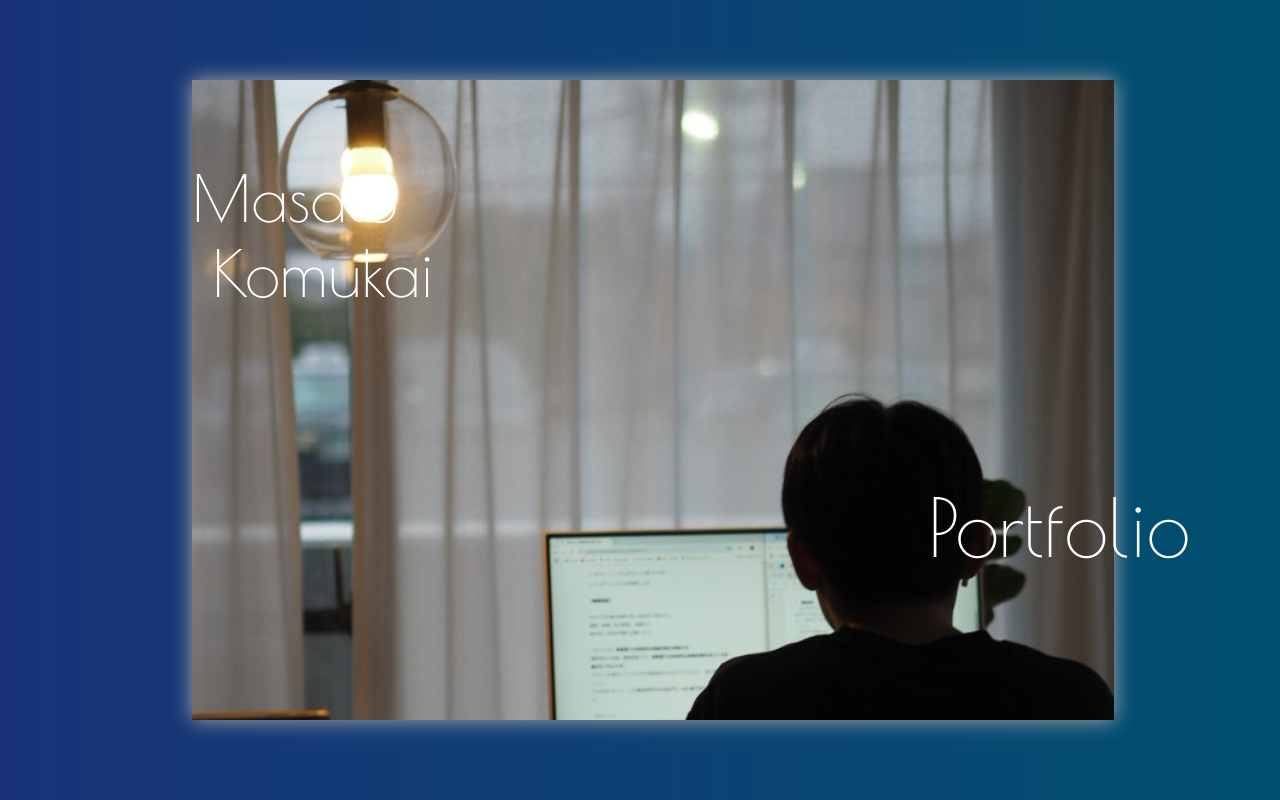
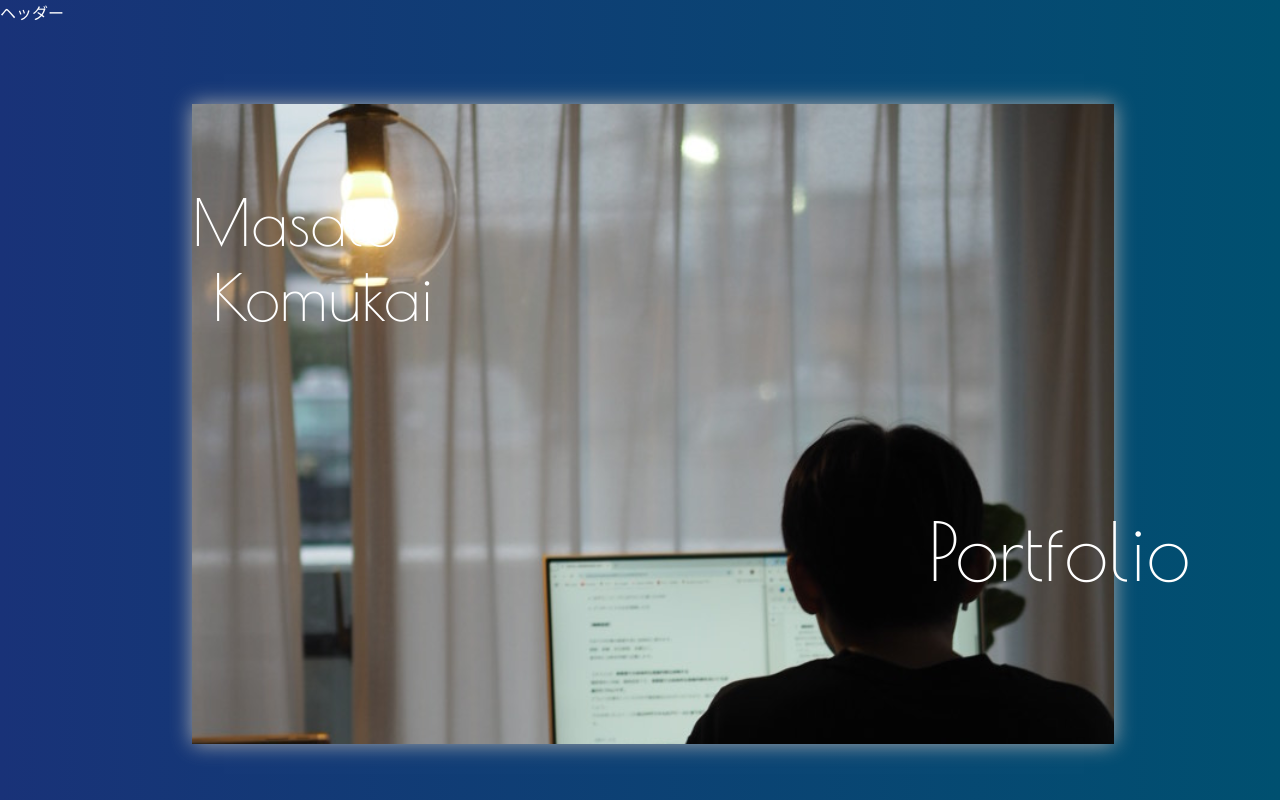
Before and after one commit to LSbard000com/My-Portfolio, a React (Vite) app: page / in a window 1280 px wide. Shown: the top 800 px of the page. Built offline with nearby package versions, Linux system fonts and the light colour scheme; a web font is replaced by a local one.

Commit message:
ヘッダー作成開始

```diff
--- a/src/App.tsx
+++ b/src/App.tsx
@@ -2,6 +2,7 @@
 import About from './components/About'
 import Contact from './components/Contact'
 import Footer from './components/Footer'
+import Header from './components/Header'
 import SideBar from './components/SideBar'
 import Skills from './components/Skills'
 import Top from './components/Top'
@@ -13,6 +14,7 @@
   return (
     <>
       <SideBar />
+      <Header />
       <Top />
       <About />
       <Works />
--- /dev/null
+++ b/src/components/Header.tsx
@@ -0,0 +1,11 @@
+import React from 'react'
+
+const Header = () => {
+  return (
+    <div className='header'>
+      ヘッダー
+    </div>
+  )
+}
+
+export default Header
```
